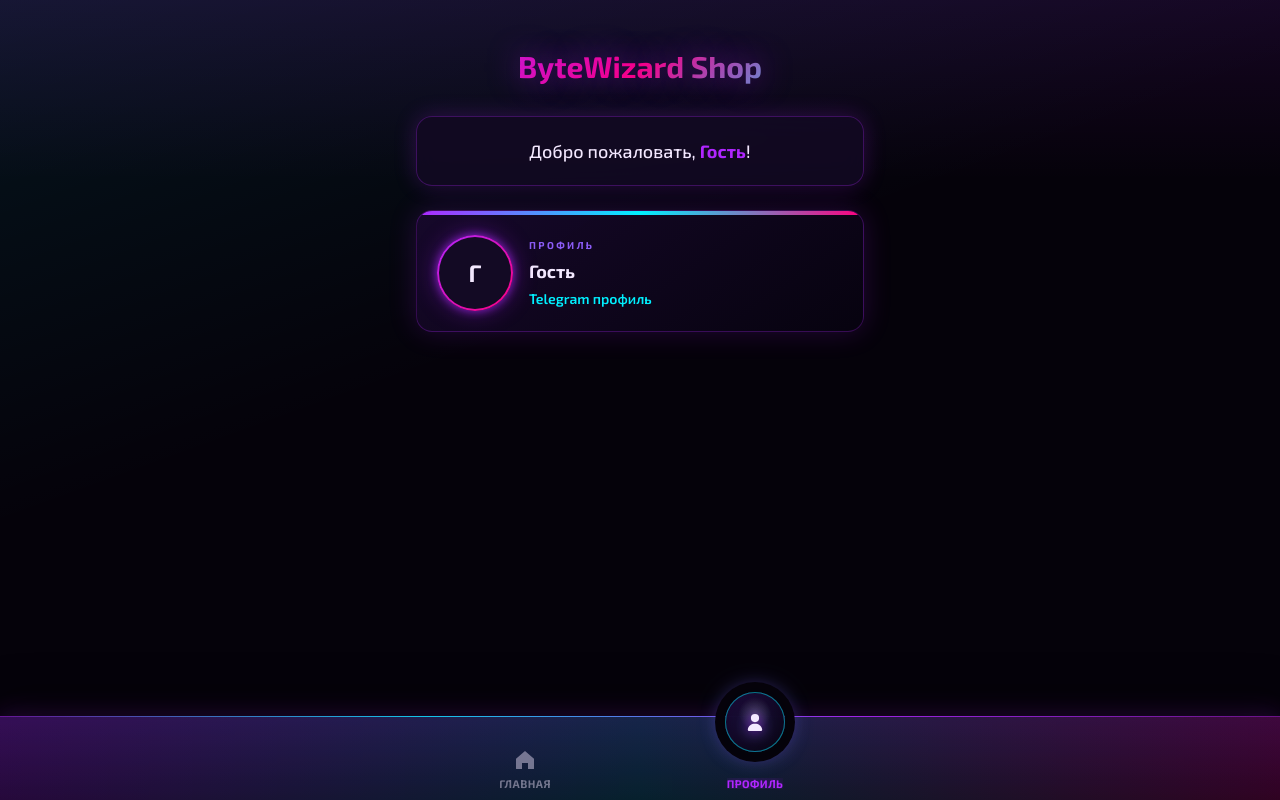
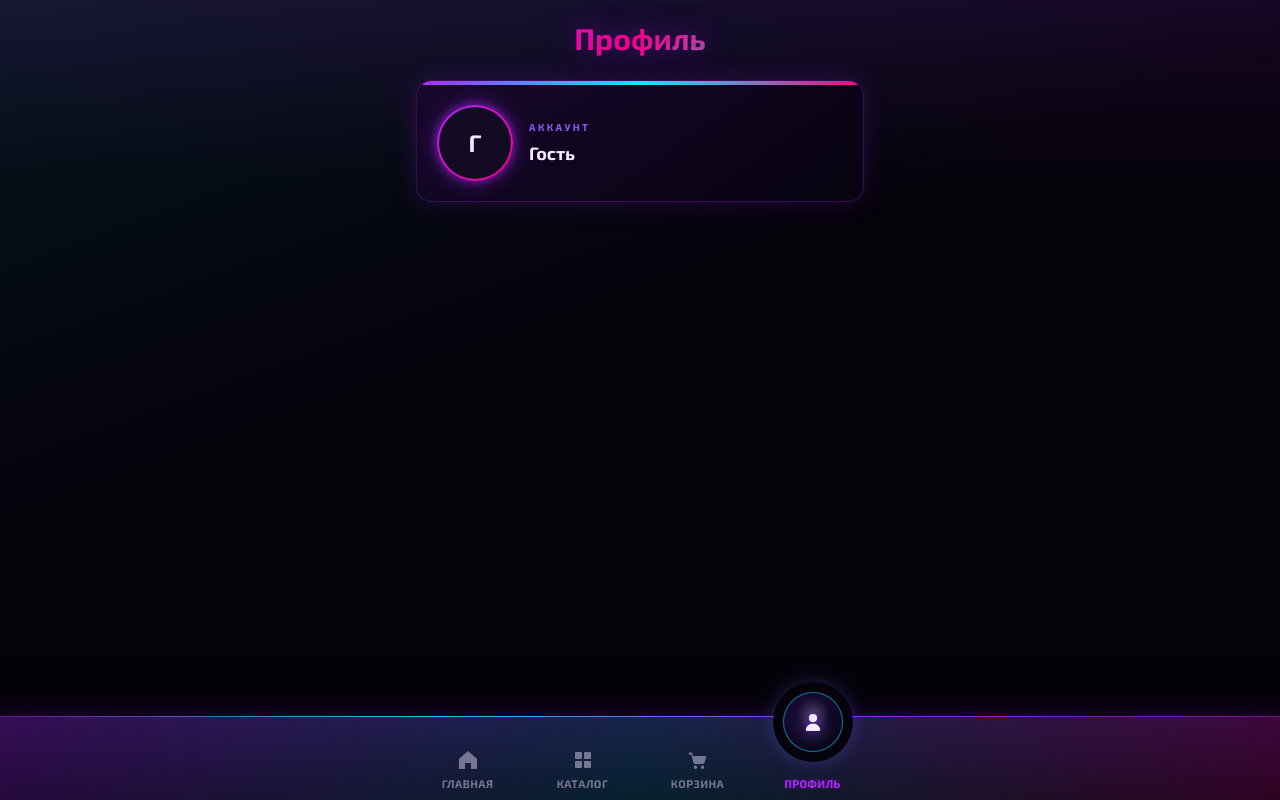
Before and after one commit to DaniilGavrin/shop-tg, a Next.js app: page / in a window 1280 px wide. Both pictures are taken after a click on the button "ПРОФИЛЬ". Built offline with nearby package versions, Linux system fonts and the light colour scheme.

Commit message:
Fix: Design Fix and update UI/UX

```diff
--- a/app/components/BottomNavigation.module.css
+++ b/app/components/BottomNavigation.module.css
@@ -1,5 +1,5 @@
 .navigation {
-  --active-x: 25%;
+  --active-x: 12.5%;
 
   position: fixed;
   right: 0;
@@ -28,15 +28,27 @@
   opacity: 0.8;
 }
 
+.home {
+  --active-x: 12.5%;
+}
+
+.catalog {
+  --active-x: 37.5%;
+}
+
+.cart {
+  --active-x: 62.5%;
+}
+
 .profile {
-  --active-x: 75%;
+  --active-x: 87.5%;
 }
 
 .inner {
   position: relative;
   z-index: 2;
   display: grid;
-  grid-template-columns: repeat(2, minmax(0, 1fr));
+  grid-template-columns: repeat(4, minmax(0, 1fr));
   width: 100%;
   max-width: 460px;
   height: 84px;
--- a/app/components/BottomNavigation.tsx
+++ b/app/components/BottomNavigation.tsx
@@ -18,6 +18,24 @@ const items: Array<{
     icon: (
       <svg aria-hidden="true" viewBox="0 0 24 24">
         <path d="M3 10.8 12 3l9 7.8v9.7a.5.5 0 0 1-.5.5H15v-6H9v6H3.5a.5.5 0 0 1-.5-.5v-9.7Z" />
+      </svg>
+    ),
+  },
+  {
+    id: 'catalog',
+    label: 'Каталог',
+    icon: (
+      <svg aria-hidden="true" viewBox="0 0 24 24">
+        <path d="M4.8 4h5.4c.4 0 .8.4.8.8v5.4c0 .4-.4.8-.8.8H4.8a.8.8 0 0 1-.8-.8V4.8c0-.4.4-.8.8-.8Zm9 0h5.4c.4 0 .8.4.8.8v5.4c0 .4-.4.8-.8.8h-5.4a.8.8 0 0 1-.8-.8V4.8c0-.4.4-.8.8-.8Zm-9 9h5.4c.4 0 .8.4.8.8v5.4c0 .4-.4.8-.8.8H4.8a.8.8 0 0 1-.8-.8v-5.4c0-.4.4-.8.8-.8Zm9 0h5.4c.4 0 .8.4.8.8v5.4c0 .4-.4.8-.8.8h-5.4a.8.8 0 0 1-.8-.8v-5.4c0-.4.4-.8.8-.8Z" />
+      </svg>
+    ),
+  },
+  {
+    id: 'cart',
+    label: 'Корзина',
+    icon: (
+      <svg aria-hidden="true" viewBox="0 0 24 24">
+        <path d="M6.3 5.2 7 8h12.1c.7 0 1.2.7 1 1.4l-1.5 5.2a2 2 0 0 1-1.9 1.4H9.4a2 2 0 0 1-2-1.5L5.5 6.8H3.8a1.1 1.1 0 1 1 0-2.2h1.4c.5 0 1 .2 1.1.6ZM9.5 21a1.7 1.7 0 1 0 0-3.4 1.7 1.7 0 0 0 0 3.4Zm7 0a1.7 1.7 0 1 0 0-3.4 1.7 1.7 0 0 0 0 3.4Z" />
       </svg>
     ),
   },
--- /dev/null
+++ b/app/components/CartScreen.tsx
@@ -0,0 +1,5 @@
+import { ScreenTitle } from './ScreenTitle';
+
+export function CartScreen() {
+  return <ScreenTitle>Корзина</ScreenTitle>;
+}
--- /dev/null
+++ b/app/components/CatalogScreen.tsx
@@ -0,0 +1,5 @@
+import { ScreenTitle } from './ScreenTitle';
+
+export function CatalogScreen() {
+  return <ScreenTitle>Каталог</ScreenTitle>;
+}
--- a/app/components/ProfilePanel.tsx
+++ b/app/components/ProfilePanel.tsx
@@ -1,4 +1,5 @@
 import type { TelegramUser } from '../types/telegram';
+import { ScreenTitle } from './ScreenTitle';
 
 type ProfilePanelProps = {
   user: TelegramUser;
@@ -10,9 +11,11 @@ function getFullName(user: TelegramUser) {
 
 export function ProfilePanel({ user }: ProfilePanelProps) {
   const fullName = getFullName(user);
-  const username = user.username ? `@${user.username}` : 'Telegram профиль';
 
   return (
+    <>
+      <ScreenTitle>Профиль</ScreenTitle>
+
       <section className="mt-6 overflow-hidden rounded-2xl border border-[rgba(176,38,255,0.26)] bg-[linear-gradient(145deg,rgba(24,9,45,0.92),rgba(7,3,16,0.94))] shadow-[0_0_28px_rgba(176,38,255,0.18)]">
         <div className="h-1 bg-[linear-gradient(90deg,var(--neon-purple),var(--neon-blue),var(--neon-pink))]" />
         <div className="flex items-center gap-4 px-5 py-5">
@@ -37,12 +40,14 @@ export function ProfilePanel({ user }: ProfilePanelProps) {
 
           <div className="min-w-0 text-left">
             <p className="mb-1 text-[10px] font-bold uppercase tracking-[0.24em] text-[var(--text-dim)]">
-            Профиль
+              Аккаунт
             </p>
-          <h2 className="truncate text-lg font-bold text-[var(--text-main)]">{fullName}</h2>
-          <p className="mt-1 truncate text-sm font-semibold text-[var(--neon-blue)]">{username}</p>
+            <h2 className="truncate text-lg font-bold text-[var(--text-main)]">
+              {fullName}
+            </h2>
           </div>
         </div>
       </section>
+    </>
   );
 }
--- /dev/null
+++ b/app/components/ScreenTitle.tsx
@@ -0,0 +1,13 @@
+import type { ReactNode } from 'react';
+
+type ScreenTitleProps = {
+  children: ReactNode;
+};
+
+export function ScreenTitle({ children }: ScreenTitleProps) {
+  return (
+    <header className="text-center">
+      <h1 className="text-3xl font-bold text-gradient-neon">{children}</h1>
+    </header>
+  );
+}
--- a/app/globals.css
+++ b/app/globals.css
@@ -59,7 +59,7 @@ select {
     linear-gradient(180deg, rgba(176, 38, 255, 0.1), transparent 180px),
     linear-gradient(160deg, rgba(0, 240, 255, 0.08), transparent 42%),
     var(--bg-deep);
-  padding: 48px 0 0;
+  padding: 20px 0 0;
 }
 
 .app-content {
--- a/app/page.tsx
+++ b/app/page.tsx
@@ -2,6 +2,8 @@
 
 import { useEffect, useState } from 'react';
 import { BottomNavigation } from './components/BottomNavigation';
+import { CartScreen } from './components/CartScreen';
+import { CatalogScreen } from './components/CatalogScreen';
 import { HomeIntro } from './components/HomeIntro';
 import { LoadingScreen } from './components/LoadingScreen';
 import { ProfilePanel } from './components/ProfilePanel';
@@ -31,8 +33,9 @@ export default function Home() {
   return (
     <main className="app-shell">
       <section className="app-content">
-        <HomeIntro user={user} />
-
+        {activeTab === 'home' && <HomeIntro user={user} />}
+        {activeTab === 'catalog' && <CatalogScreen />}
+        {activeTab === 'cart' && <CartScreen />}
         {activeTab === 'profile' && <ProfilePanel user={user} />}
       </section>
 
--- a/app/types/telegram.ts
+++ b/app/types/telegram.ts
@@ -16,7 +16,7 @@ export type TelegramWebApp = {
   };
 };
 
-export type AppTab = 'home' | 'profile';
+export type AppTab = 'home' | 'catalog' | 'cart' | 'profile';
 
 declare global {
   interface Window {
```
Lines whose indentation alone changed are shown as unchanged.
